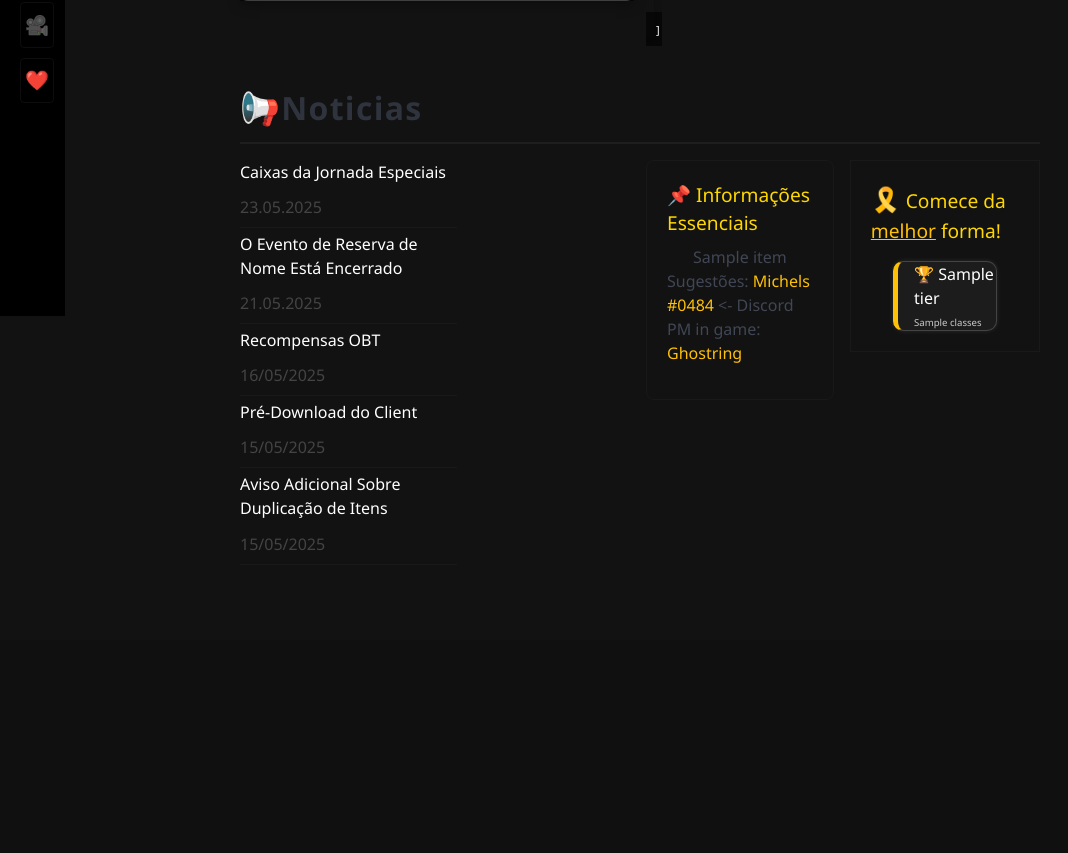
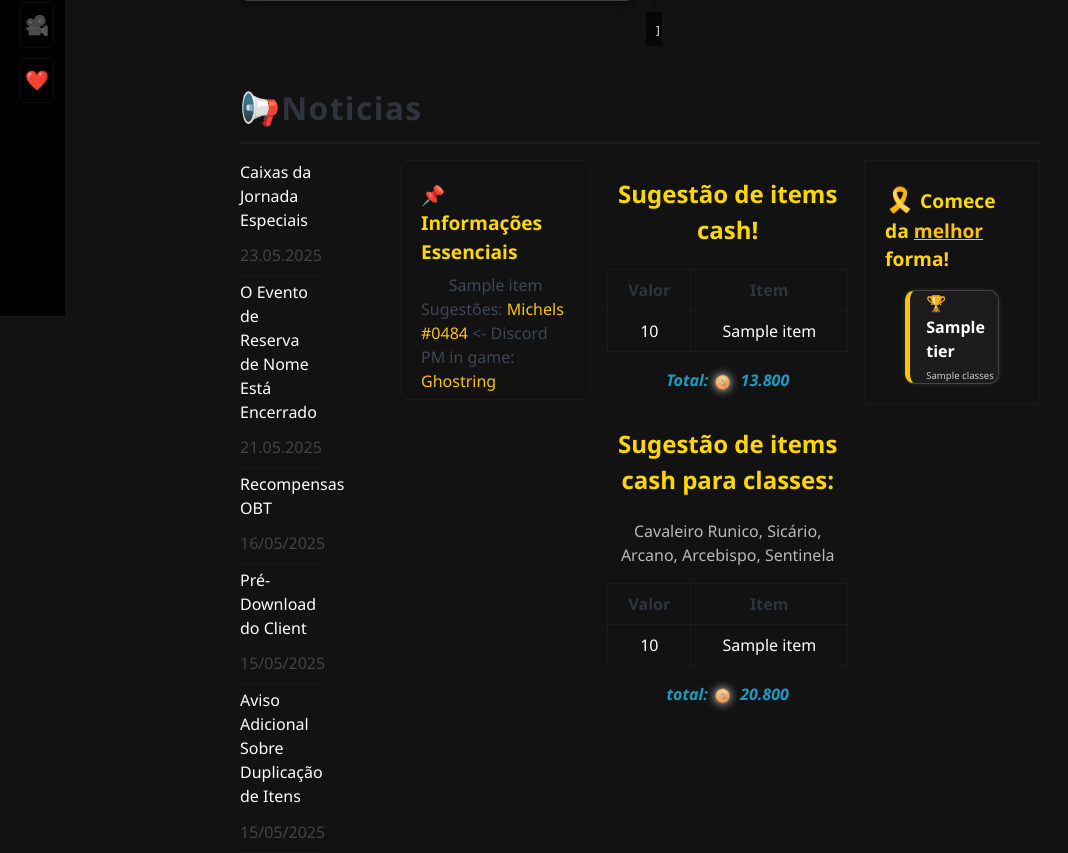
Before and after one commit to olvictor/wiki-latam, a Flask app: template templates/index.html in a window 1280 px wide. Shown: the part 484-1337 px from the top of the page, without its empty margins (0-1068 px from the left). Before the commit the page ends 1034 px from the top, so only its background shows below. Run offline with Flask 3, Linux system fonts and the light colour scheme; the template is opened without the code that fills it: most values are stand-ins (such as "Sample title", 1, 10 or a date in 2020); grey boxes marked "Sample" are stand-in pictures; some libraries are stand-ins or nearby versions; grey boxes are pictures that could not be loaded.

Commit message:
update index

```diff
--- a/app.py
+++ b/app.py
@@ -190,7 +190,6 @@ def info_page():
     data_publicacao = df_videos.iloc[0:,2].dropna().tolist()
     video_url = df_videos.iloc[0:,3].dropna().tolist()
 
-    print(info_essenciais)
 
     data_videos = list(zip(titulos,thumb,data_publicacao,video_url))
     videos_recentes = pd.read_excel('videos_ragnarok_unidos.xlsx',header=None)
@@ -247,6 +246,18 @@ def info_page():
 
     rank_data = list(zip(rank_tiers, rank_classes))
 
+    sugestao_cash = df_link.iloc[31:35, 3].dropna().tolist()
+    sugestao_cash_valor = df_link.iloc[31:35, 4].dropna().tolist()
+
+    sugestao_cash_classes = df_link.iloc[38:43, 3].dropna().tolist()
+    sugestao_cash_classes_valor = df_link.iloc[38:43, 4].dropna().tolist()
+
+
+
+    cash = list(zip(sugestao_cash, sugestao_cash_valor))
+    cash_para_classes = list(zip(sugestao_cash_classes, sugestao_cash_classes_valor))
+
+
 
     return render_template(
         'index.html',
@@ -256,7 +267,9 @@ def info_page():
         data_videos = data_videos,
         streamers = stream_cache,
         video_mais_recente = video_mais_recente,
-        videos_secundarios = videos_secundarios
+        videos_secundarios = videos_secundarios,
+        sugestao_cash = cash,
+        sugestao_cash_classes = cash_para_classes
         )
 
 @app.route('/classes')
--- a/templates/index.html
+++ b/templates/index.html
@@ -191,6 +191,8 @@
     .card h2 {
     font-size: 1.2rem;
     color: #FFD700	;
+    font-weight: bolder;
+
     }
 
     .card ul {
@@ -338,7 +340,7 @@
 
 .ranking-item h2 {
   font-size: 1rem;
-
+  font-weight: bolder;
   margin-bottom: 0.35rem;
 }
 
@@ -346,6 +348,8 @@
 .ranking h3{
   font-size: 1.2rem;
   color: #FFD700	;
+  font-weight: bolder;
+
 }
 
 .ranking span{
@@ -471,7 +475,7 @@ a{
 }
 
 .noticias{
-  height: 40vh;
+  height: 30vh;
   margin-top: 1rem;
 }
 
@@ -480,6 +484,7 @@ a{
 }
 
 .colunaSecundariaNoticias{
+  width: 50vw;
   display: flex;
   height: 60vh;
   gap: 1rem;
@@ -512,7 +517,52 @@ a{
   margin-top: 3.5rem;
   height: 20vh;
 }
+.tabela-sugestoes{
+  display: flex;
+  flex-direction: column;
+  gap: 1rem;
+  text-align: center;
+}
+.tabela-sugestoes span{
+  color: rgb(30, 154, 192);
+  font-weight: bolder;
+  font-style: italic;
+}
+.tabela-sugestoes h2{
+  margin-top: 1rem;
+  font-size: 1.5rem;
+  margin-bottom: 0.35rem;
+  color: #FFD700;
+  font-weight: bolder;
+}
 
+.tabela-sugestoes p{
+  color: rgba(255,255,255,0.7);
+
+}
+
+.tabela-sugestoes img{
+  align-self: center;
+  filter: drop-shadow(0px 0px 5px white);
+  vertical-align: middle;
+}
+table {
+        border-collapse: collapse;
+        width: 100%;
+    }
+th, td {
+        border: 1px solid rgba(255,255,255,0.03);
+        padding: 8px;
+    }
+th {
+        text-align: center;
+}
+th, td {
+    vertical-align: middle;
+}
+table {
+    margin: 0 auto;
+}
 
 @keyframes aparecer {
   to {
@@ -626,6 +676,45 @@ a{
                 <li class="paragrafo_links">Sugestões: <span>Michels #0484</span> <- Discord</li>
                 <li class="paragrafo_links">PM in game: <span>Ghostring</span></li>
               </ul>
+            </div>
+            <div class="tabela-sugestoes">
+              <h2>Sugestão de items cash!</h2>
+              <table>
+                <thead>
+                    <tr>
+                        <th>Valor</th>
+                        <th>Item</th>
+                    </tr>
+                </thead>
+                <tbody>
+                    {% for valor, item in sugestao_cash %}
+                    <tr>
+                        <td>{{ valor }}</td>
+                        <td>{{ item }}</td>
+                    </tr>
+                    {% endfor %}
+                </tbody>
+              </table>
+              <span>Total: <img src="{{ url_for('static', filename='assets/joypoints.png') }}" height="24px" width="24px" alt="Logo do Rag" /> 13.800</span>
+              <h2>Sugestão de items cash para classes:</h2>
+              <p>Cavaleiro Runico, Sicário, Arcano, Arcebispo, Sentinela</p>
+              <table>
+                <thead>
+                    <tr>
+                        <th>Valor</th>
+                        <th>Item</th>
+                    </tr>
+                </thead>
+                <tbody>
+                    {% for valor, item in sugestao_cash_classes %}
+                    <tr>
+                        <td>{{ valor }}</td>
+                        <td>{{ item }}</td>
+                    </tr>
+                    {% endfor %}
+                </tbody>
+              </table>
+              <span>total: <img src="{{ url_for('static', filename='assets/joypoints.png') }}" height="24px" width="24px" alt="Logo do Rag" /> 20.800</span>
             </div>
             <div class="ranking-container">
               <div class="ranking">
```
Also changed, not shown: static/assets/joypoints.png (added).
